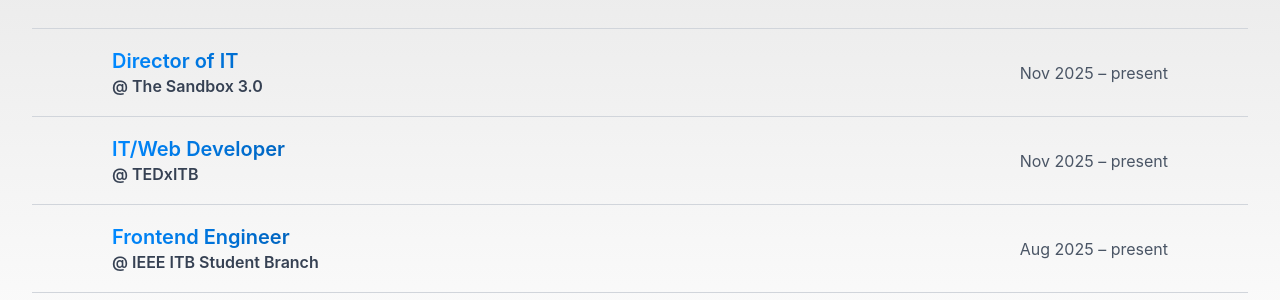
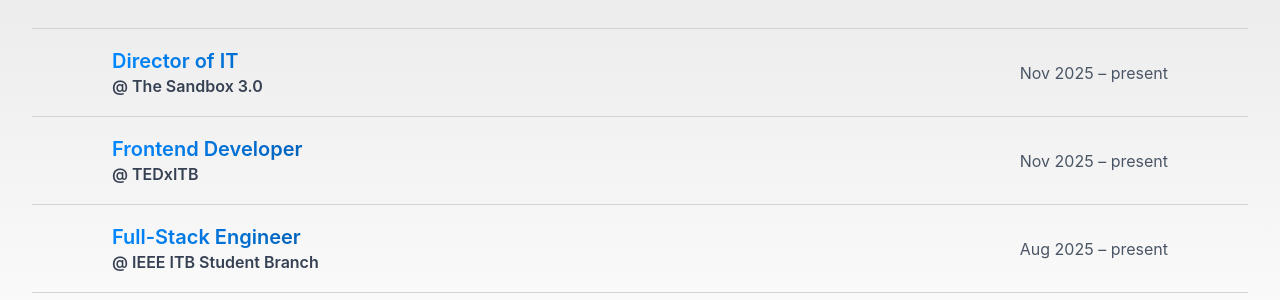
Before and after one commit to ethj0r/ethjor-app, a Next.js app: page / in a window 1280 px wide. Shown: the part 860-1160 px from the top of the page. Built offline with nearby package versions, Linux system fonts and the light colour scheme; a web font is replaced by a local one.

Commit message:
chore: update experience data

```diff
--- a/app/data/experiences.ts
+++ b/app/data/experiences.ts
@@ -17,14 +17,14 @@
   },
   {
     id: "2",
-    title: "IT/Web Developer",
+    title: "Frontend Developer",
     organization: "TEDxITB",
     startDate: "2025-11",
     endDate: "present",
   },
   {
     id: "3",
-    title: "Frontend Engineer",
+    title: "Full-Stack Engineer",
     organization: "IEEE ITB Student Branch",
     startDate: "2025-08",
     endDate: "present",
```
